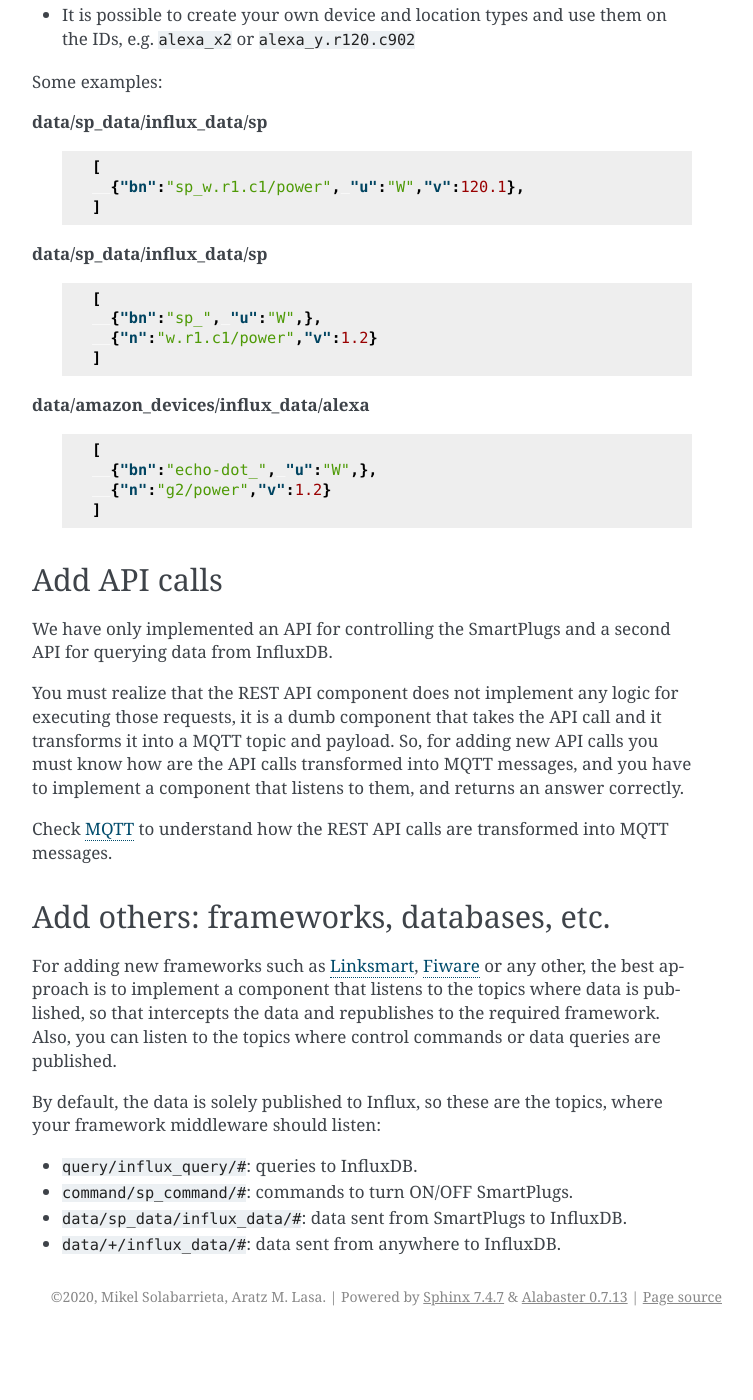
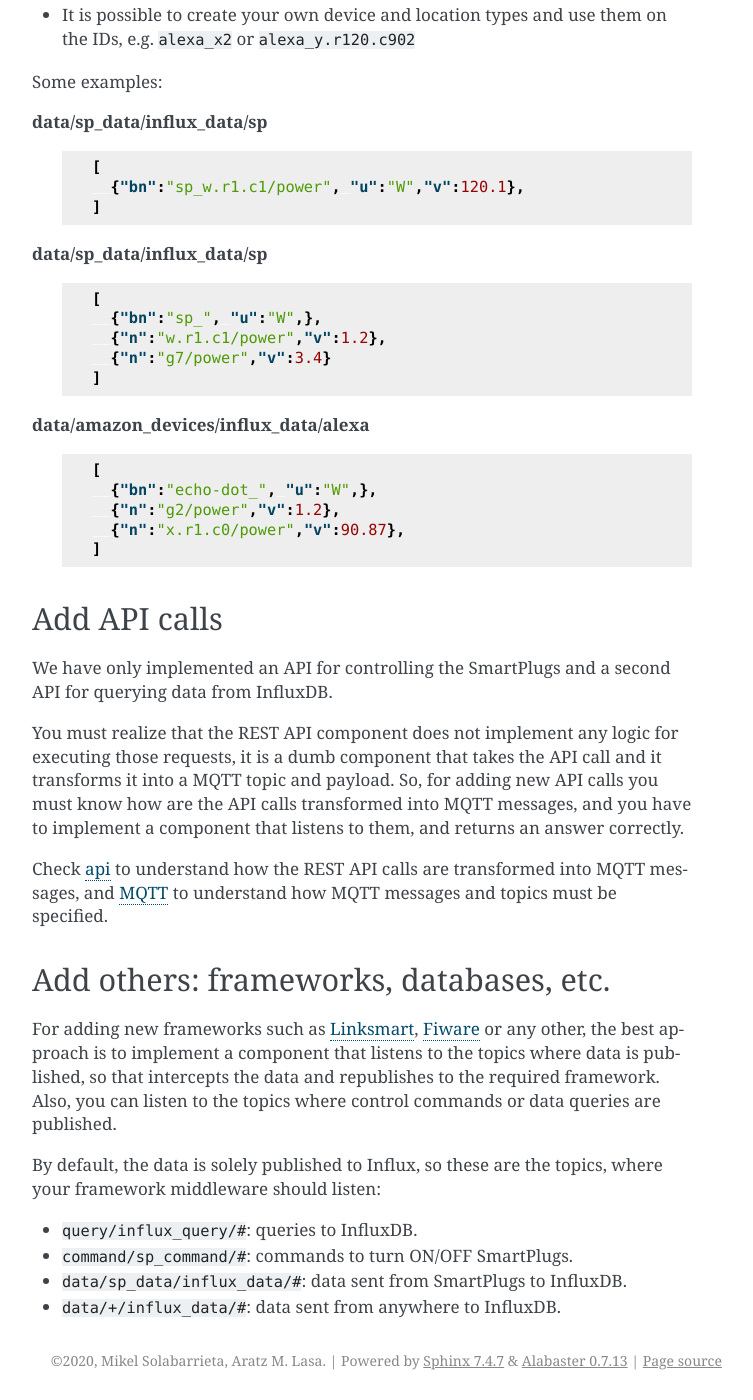
Before and after one commit to morelab/toad_docs, a Sphinx documentation site: the page built from docs/source/extensibility.rst, in a window 1280 px wide and 1400 px high, scrolled down 965 px. Shown: the whole window, without its empty margins (388-1141 px from the left). Built offline with Sphinx 7.4.7, drawn with Linux system fonts in a browser that asks for light colours; before the commit the page ends 2301 px from its top, so only the background shows below that; some of the changed text lies outside the part shown.

Commit message:
Improved 'api' module docs

```diff
--- a/docs/source/apis/influx_query.rst
+++ b/docs/source/apis/influx_query.rst
@@ -25,7 +25,7 @@
 URL
 ----
 
-* :code:`iotoad.org/api/out/influx_query/{database}/{measurement}?operation={operation}{tagM}={valueM}&{tagN}={valueN}`
+* :code:`iotoad.org/api/out/influx_query/<database>/<measurement>?operation=<operation>&<tagM>=<valueM>&<tagN>=<valueN>`
 
 Examples
 ---------
--- a/docs/source/apis/sp_command.rst
+++ b/docs/source/apis/sp_command.rst
@@ -16,9 +16,9 @@
 URL
 ----
 
-* :code:`iotoad.org/api/in/sp_command/{ID}`
-* :code:`iotoad.org/api/in/sp_command/row/{row}`
-* :code:`iotoad.org/api/in/sp_command/column/{column}`
+* :code:`iotoad.org/api/in/sp_command/<ID>`
+* :code:`iotoad.org/api/in/sp_command/row/<row>`
+* :code:`iotoad.org/api/in/sp_command/column/<column>`
 
 
 Examples
--- a/docs/source/extensibility.rst
+++ b/docs/source/extensibility.rst
@@ -6,13 +6,13 @@
 ---------------
 In order to add a SmartPlug these are the steps to follow:
 
-1. Install the SmartPlug
-2. Assign an IP to the SmartPlug
+1. Install the SmartPlug.
+2. Assign an IP to the SmartPlug.
 3. In the Virtual Machine IoToad is deployed, go to :code:`~/toad_main/config/toad_sp_data/config.ini`
    and edit the :code:`IP_RANGE_START` < ip < :code:`IP_RANGE_STOP`, so that it includes the new SmartPlug IP.
 4. Update ETCD database so that it includes MAC-->SmartPlugID mapping. In order to update it,
    the ETCD REST API must be used: :code:`curl http://<ip>:2379/v2/keys/smartplugs/mac_to_id/<mac-address> -XPUT -d value="<smartplug-id>"`.
-   e.g. :code:`curl http://127.0.0.1:2379/v2/keys/smartplugs/mac_to_id/AC:84:C6:59:D9:A1 -XPUT -d value="sp_w.r0.c1"`
+   e.g. :code:`curl http://127.0.0.1:2379/v2/keys/smartplugs/mac_to_id/AC:84:C6:59:D9:A1 -XPUT -d value="sp_w.r0.c1"`.
 
 Add devices
 ------------
@@ -54,7 +54,8 @@
 
     [
       {"bn":"sp_", "u":"W",},
-      {"n":"w.r1.c1/power","v":1.2}
+      {"n":"w.r1.c1/power","v":1.2},
+      {"n":"g7/power","v":3.4}
     ]
 
 **data/amazon_devices/influx_data/alexa**
@@ -63,7 +64,8 @@
 
     [
       {"bn":"echo-dot_", "u":"W",},
-      {"n":"g2/power","v":1.2}
+      {"n":"g2/power","v":1.2},
+      {"n":"x.r1.c0/power","v":90.87},
     ]
 
 
@@ -80,8 +82,9 @@
 the API calls transformed into MQTT messages, and you have to
 implement a component that listens to them, and returns an answer correctly.
 
-Check :doc:`MQTT <modules/mqtt>` to understand how the REST API
-calls are transformed into MQTT messages.
+Check :doc:`api <modules/api>` to understand how the REST API
+calls are transformed into MQTT messages, and :doc:`MQTT <modules/mqtt>`
+to understand how MQTT messages and topics must be specified.
 
 Add others: frameworks, databases, etc.
 ----------------------------------------
--- a/docs/source/modules/api.rst
+++ b/docs/source/modules/api.rst
@@ -118,7 +118,7 @@
 .. code-block:: json
 
     {
-        "response_topic": "<response-topic:1>"
+        "response_topic": "<response-topic:1>",
         "data": "<payload>"
     }
 
@@ -129,7 +129,7 @@
 .. code-block:: json
 
     {
-        "response_topic": "<response-topic:2>"
+        "response_topic": "<response-topic:2>",
         "data": "<payload>"
     }
 
@@ -151,7 +151,7 @@
 .. code-block:: json
 
     {
-        "response_topic": "<response-topic>"
+        "response_topic": "<response-topic>",
         "data": "<payload>"
     }
 
```
